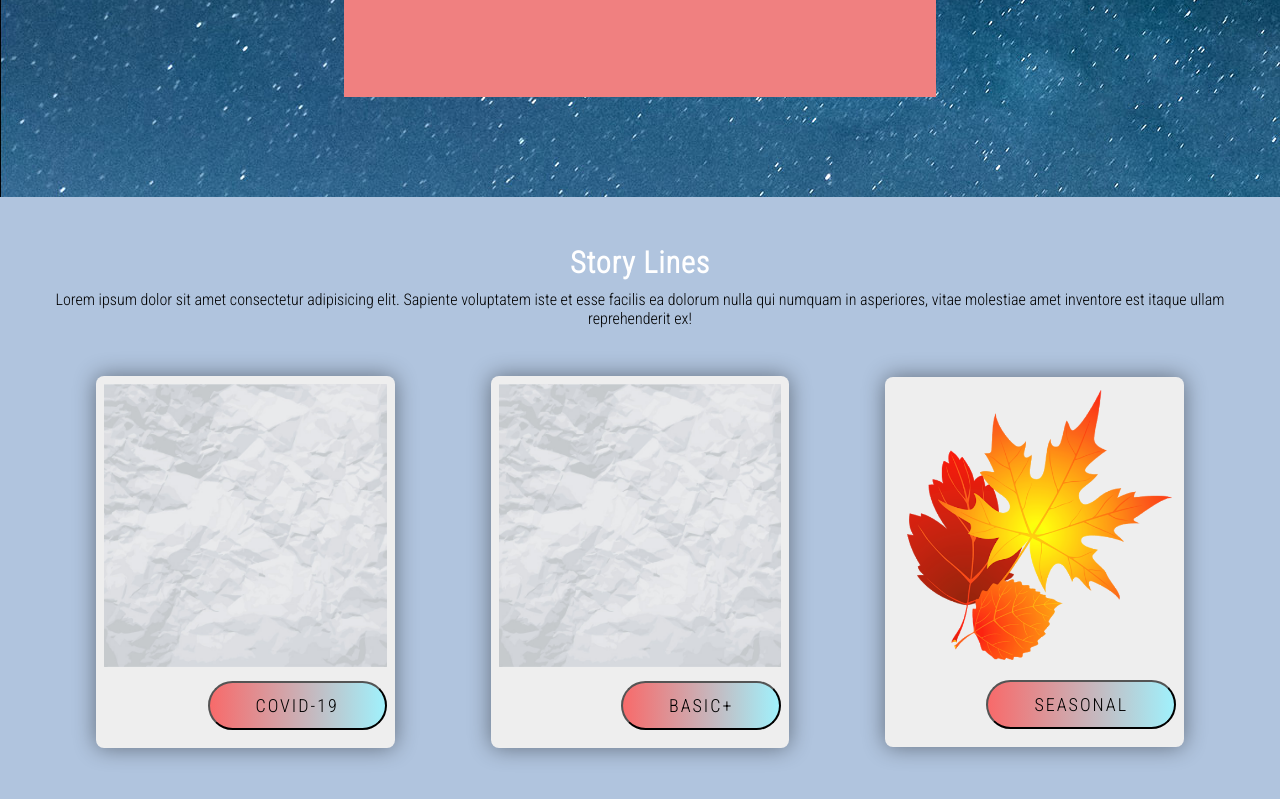
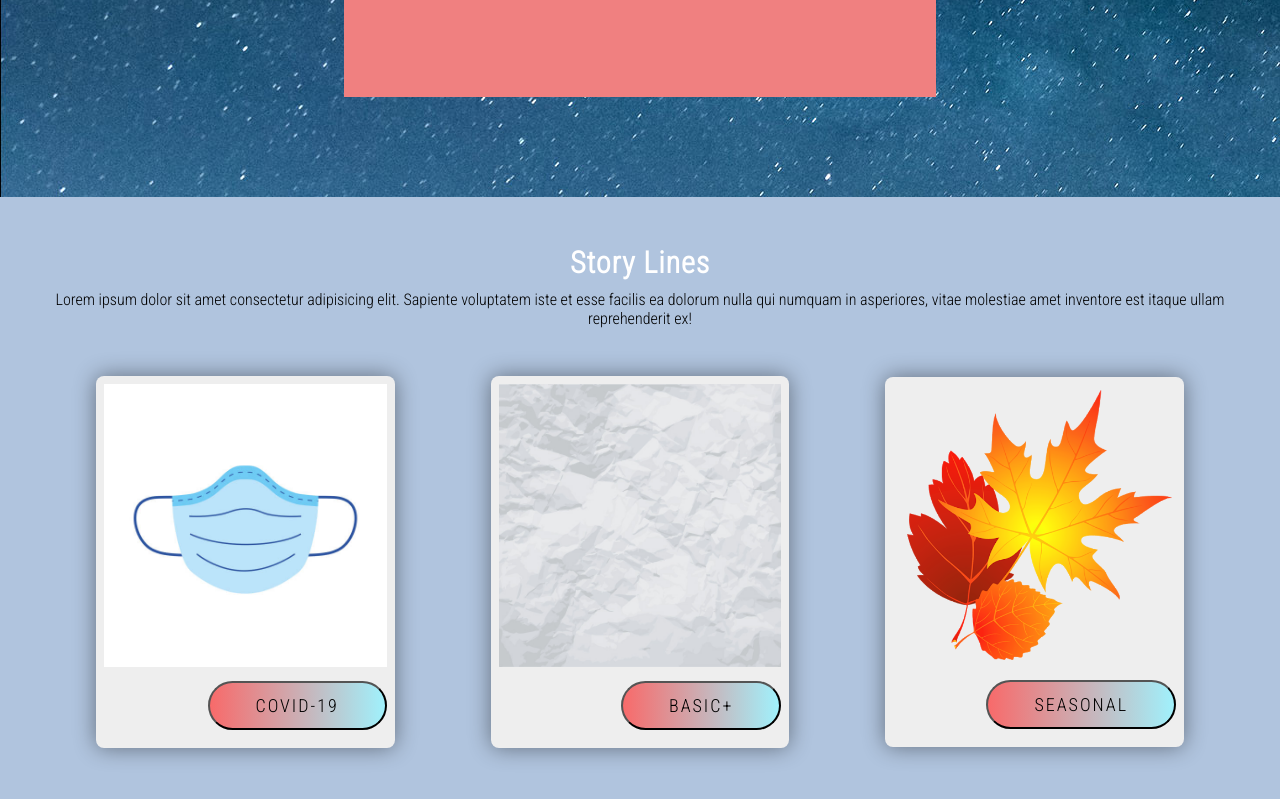
Before and after one commit to sree-chikati/int1.1-safety-first-website, a plain HTML site: page index.html in a window 1280 px wide. Shown: the part 1953-2752 px from the top of the page. Drawn offline with nearby package versions, Linux system fonts and the light colour scheme.

Commit message:
added kit image

```diff
--- a/index.html
+++ b/index.html
@@ -68,7 +68,7 @@
 
             <ul>
                 <li class="card">
-                    <img src="./images/paper.jpg" width="340" height="auto">
+                    <img src="./images/mask.jpg" width="340" height="auto">
                     <button type = "button">
                         <a href = "covid19.html">Covid-19</a>
                     </button>
```
Also changed, not shown: images/kit.png (added).
